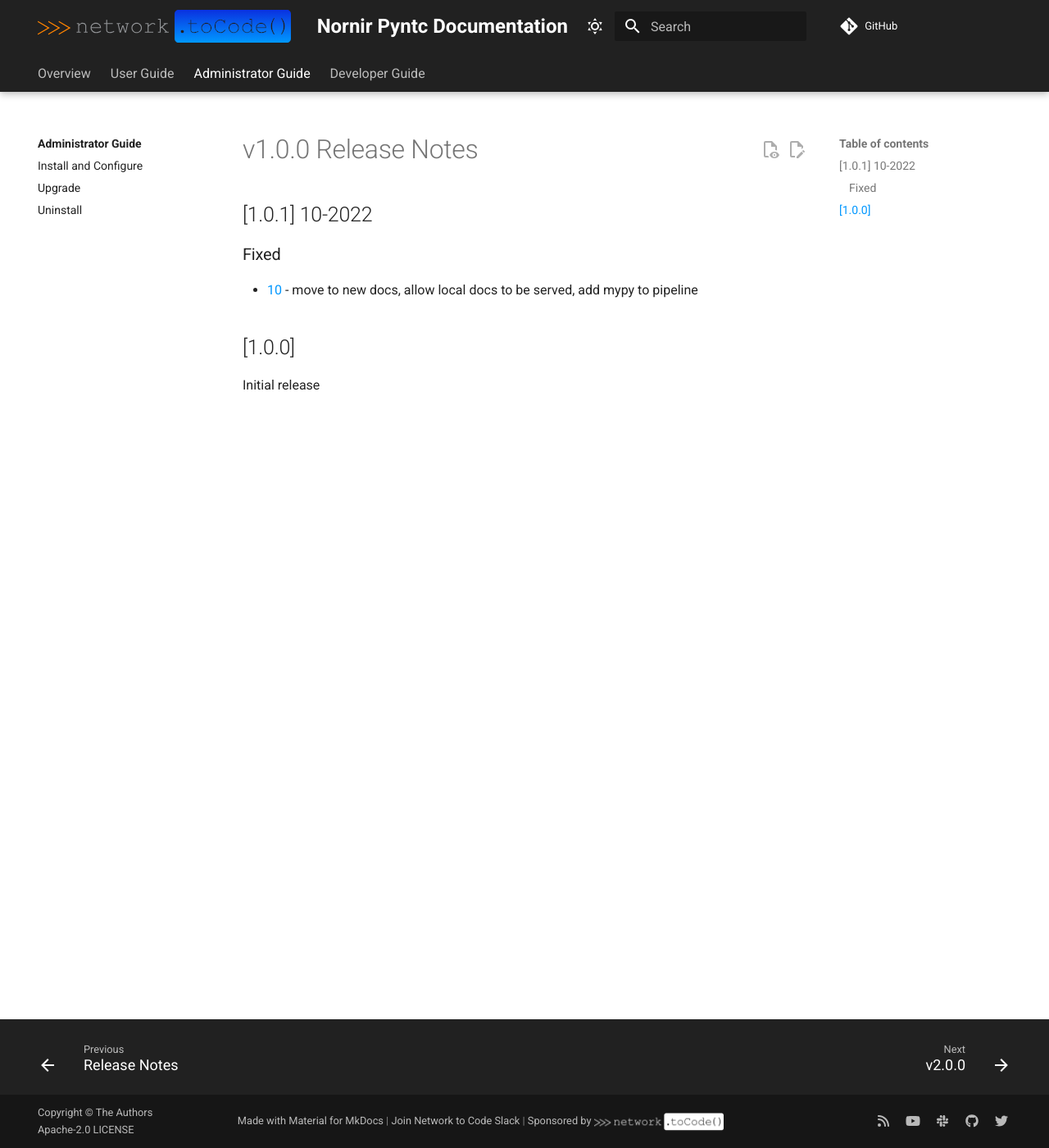
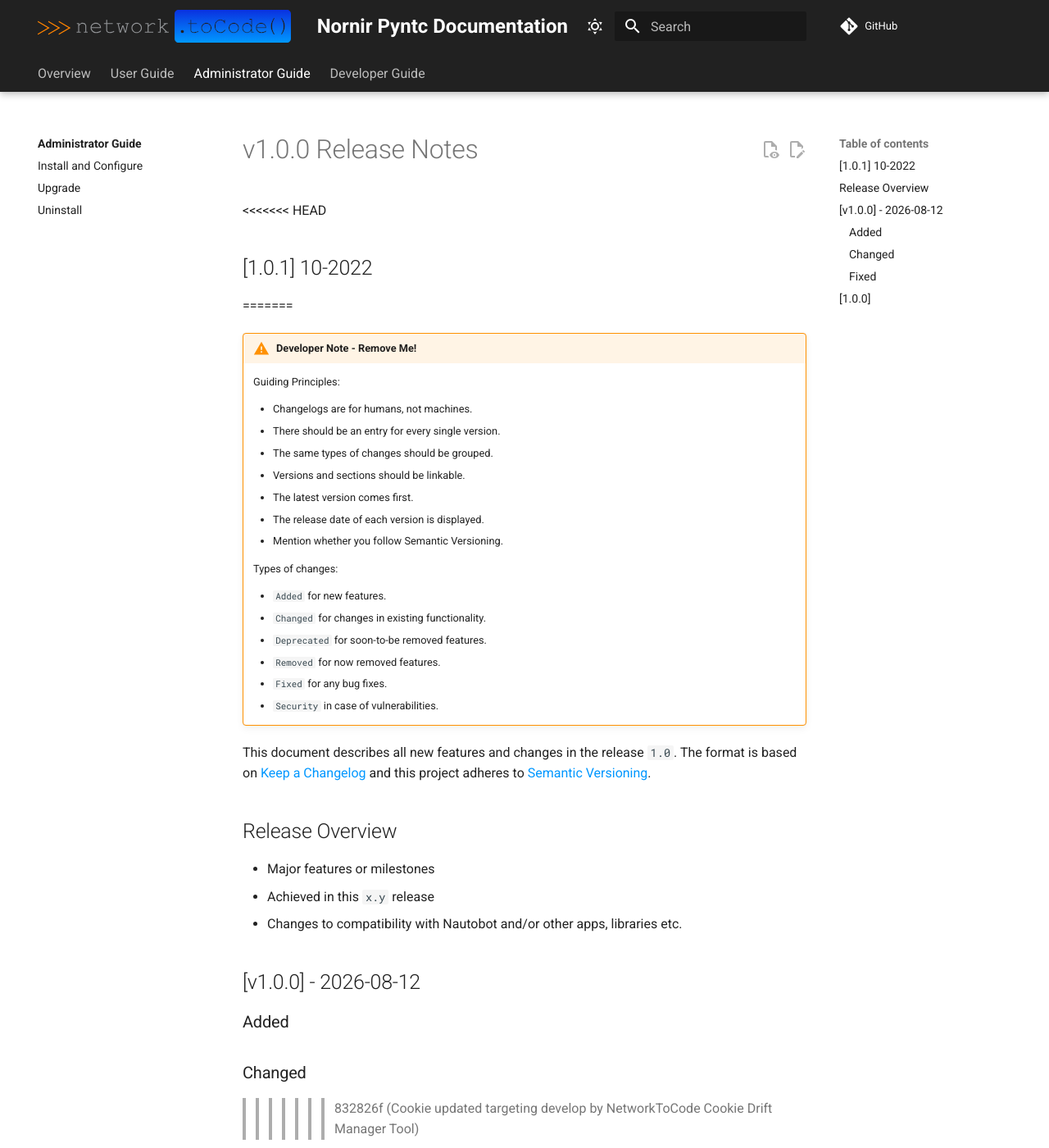
Before and after one commit to networktocode/nornir-pyntc, an MkDocs documentation site: the page built from docs/admin/release_notes/version_1.0.md, in a window 1280 px wide and 1400 px high. Shown: the whole window at 82% size. Built offline with MkDocs 1.6.1 and Material for MkDocs 9.7.7, drawn with Linux system fonts in a browser that asks for light colours; comment, search, counter and statistics services are not loaded.

```diff
--- a/docs/admin/release_notes/version_1.0.md
+++ b/docs/admin/release_notes/version_1.0.md
@@ -1,6 +1,43 @@
 # v1.0.0 Release Notes
 
+<<<<<<< HEAD
 ## [1.0.1] 10-2022
+=======
+!!! warning "Developer Note - Remove Me!"
+    Guiding Principles:
+
+    - Changelogs are for humans, not machines.
+    - There should be an entry for every single version.
+    - The same types of changes should be grouped.
+    - Versions and sections should be linkable.
+    - The latest version comes first.
+    - The release date of each version is displayed.
+    - Mention whether you follow Semantic Versioning.
+
+    Types of changes:
+
+    - `Added` for new features.
+    - `Changed` for changes in existing functionality.
+    - `Deprecated` for soon-to-be removed features.
+    - `Removed` for now removed features.
+    - `Fixed` for any bug fixes.
+    - `Security` in case of vulnerabilities.
+
+
+This document describes all new features and changes in the release `1.0`. The format is based on [Keep a Changelog](https://keepachangelog.com/en/1.0.0/) and this project adheres to [Semantic Versioning](https://semver.org/spec/v2.0.0.html).
+
+## Release Overview
+
+- Major features or milestones
+- Achieved in this `x.y` release
+- Changes to compatibility with Nautobot and/or other apps, libraries etc.
+
+## [v1.0.0] - 2026-08-12
+
+### Added
+
+### Changed
+>>>>>>> 832826f (Cookie updated targeting develop by NetworkToCode Cookie Drift Manager Tool)
 
 ### Fixed
 - [10](https://github.com/networktocode/nornir-pyntc/pull/10) - move to new docs, allow local docs to be served, add mypy to pipeline
```
Also changed, not shown: README.md (+4 -0 lines), docs/generate_code_reference_pages.py (added, +20 -0 lines), pyproject.toml (+24 -19 lines), .cookiecutter.json, 1 other file.
